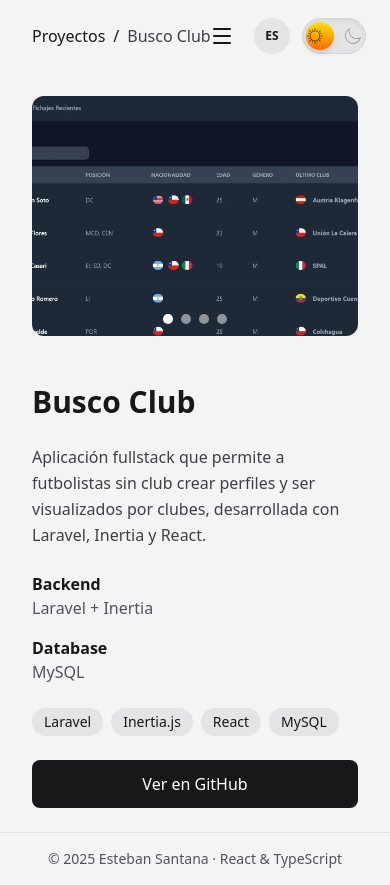
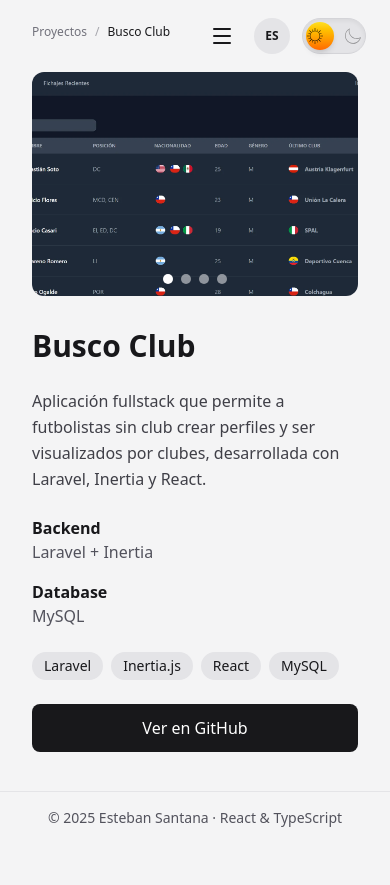
Before and after one commit to bsantanag95/proyecto_portafolio, a React (Vite) app: page /projects/busco-club in a window 390 px wide. After the commit the page ends 844 px from the top, so only its background shows below. Built offline with nearby package versions, Linux system fonts and the light colour scheme.

Commit message:
ui(projects): refine carousel, breadcumb and skeleton responsive UX

```diff
--- a/src/components/Projects/ProjectBreadcrumb.tsx
+++ b/src/components/Projects/ProjectBreadcrumb.tsx
@@ -1,4 +1,4 @@
-import { motion } from "framer-motion";
+import { motion, useReducedMotion } from "framer-motion";
 import { Link } from "react-router-dom";
 import { useLanguage } from "../../hooks/useLanguage";
 
@@ -8,18 +8,37 @@ interface Props {
 
 const ProjectBreadcrumb = ({ title }: Props) => {
   const { t } = useLanguage();
+  const reduceMotion = useReducedMotion();
 
   return (
     <motion.nav
-      initial={{ y: -6, opacity: 0 }}
-      animate={{ y: 0, opacity: 1 }}
-      transition={{ duration: 0.25, ease: "easeInOut" }}
+      initial={{ opacity: 0, y: reduceMotion ? 0 : -8 }}
+      animate={{ opacity: 1, y: 0 }}
+      transition={{ duration: reduceMotion ? 0 : 0.3, ease: "easeOut" }}
+      className="
+        flex items-center gap-2
+        text-xs sm:text-sm
+        text-zinc-500 dark:text-zinc-400
+        max-w-full
+      "
     >
-      <Link to="/projects" className="hover:text-zinc-700 dark:text-zinc-300">
+      <Link
+        to="/projects"
+        className="hover:text-zinc-900 dark:hover:text-zinc-100 transition"
+      >
         {t.projects.breadcrumb}
       </Link>
-      <span className="mx-2">/</span>
-      <span className="text-zinc-700 dark:text-zinc-300">{title}</span>
+
+      <span className="opacity-60">/</span>
+
+      <span
+        className="
+          font-medium text-zinc-900 dark:text-zinc-100
+          truncate
+        "
+      >
+        {title}
+      </span>
     </motion.nav>
   );
 };
--- a/src/components/Projects/ProjectCarousel.tsx
+++ b/src/components/Projects/ProjectCarousel.tsx
@@ -40,16 +40,24 @@ const ProjectCarousel = ({ images, onImageLoad }: Props) => {
   return (
     <div
       ref={containerRef}
-      className="relative w-full overflow-hidden rounded-xl"
       tabIndex={0}
       aria-label="Project images carousel"
+      className="
+        relative w-full overflow-hidden rounded-xl
+        focus:outline-none focus-visible:ring-2
+        focus-visible:ring-zinc-400 dark:focus-visible:ring-zinc-600
+      "
     >
       <AnimatePresence initial={false}>
         <motion.img
           key={images[index]}
           src={images[index]}
           alt={`Project screenshot ${index + 1}`}
-          className="h-60 sm:h-90 w-full object-cover"
+          aria-live="polite"
+          className="
+            h-56 sm:h-80 md:h-96
+            w-full object-cover
+          "
           onLoad={onImageLoad}
           initial={{ x: 50, opacity: 0 }}
           animate={{ x: 0, opacity: 1 }}
@@ -66,6 +74,8 @@ const ProjectCarousel = ({ images, onImageLoad }: Props) => {
           }}
         />
       </AnimatePresence>
+
+      {/* Indicators */}
       <div className="absolute bottom-3 left-1/2 -translate-x-1/2 flex gap-2">
         {images.map((_, i) => (
           <button
@@ -73,27 +83,34 @@ const ProjectCarousel = ({ images, onImageLoad }: Props) => {
             onClick={() => setIndex(i)}
             aria-label={`Go to image ${i + 1}`}
             className={`
-        h-2.5 w-2.5 rounded-full
-        transition
-        ${i === index ? "bg-white" : "bg-white/50 hover:bg-white/80"}
-      `}
+              h-2.5 w-2.5 rounded-full transition
+              ${i === index ? "bg-white" : "bg-white/50 hover:bg-white/80"}
+            `}
           />
         ))}
       </div>
+
+      {/* Desktop arrows */}
       <button
         onClick={prev}
-        className="hidden sm:flex absolute left-2 top-1/2 -translate-y-1/2
-    h-9 w-9 items-center justify-center rounded-full
-    bg-black/40 text-white hover:bg-black/60"
+        className="
+          hidden sm:flex absolute left-2 top-1/2 -translate-y-1/2
+          h-9 w-9 items-center justify-center rounded-full
+          bg-black/40 text-white hover:bg-black/60
+        "
+        aria-hidden
       >
         ‹
       </button>
 
       <button
         onClick={next}
-        className="hidden sm:flex absolute right-2 top-1/2 -translate-y-1/2
-    h-9 w-9 items-center justify-center rounded-full
-    bg-black/40 text-white hover:bg-black/60"
+        className="
+          hidden sm:flex absolute right-2 top-1/2 -translate-y-1/2
+          h-9 w-9 items-center justify-center rounded-full
+          bg-black/40 text-white hover:bg-black/60
+        "
+        aria-hidden
       >
         ›
       </button>
--- a/src/components/Projects/ProjectCarouselSkeleton.tsx
+++ b/src/components/Projects/ProjectCarouselSkeleton.tsx
@@ -1,7 +1,13 @@
 const ProjectCarouselSkeleton = () => {
   return (
     <div className="relative w-full overflow-hidden rounded-xl">
-      <div className="h-60 sm:h-90 w-full animate-pulse bg-zinc-200 dark:bg-zinc-800" />
+      <div
+        className="
+          h-56 sm:h-80 md:h-96
+          w-full animate-pulse
+          bg-zinc-200 dark:bg-zinc-800
+        "
+      />
       <div className="absolute bottom-3 left-1/2 -translate-x-1/2 flex gap-2">
         {Array.from({ length: 3 }).map((_, i) => (
           <span
--- a/src/data/projects.ts
+++ b/src/data/projects.ts
@@ -6,6 +6,26 @@ export const projects: Project[] = [
     title: {
       es: "Pokédex con API de Pokémon",
       en: "Pokédex with Pokémon API",
+    },
+    intro: {
+      es: "Simple Pokedex que consume la PokéAPI y muestra funciones de búsqueda y detalles en forma de cartas.",
+      en: "Simple Pokedex that consumes the PokéAPI and displays search and detail features in card format.",
+    },
+    role: {
+      es: "Desarrollo full-stack completo, desde la arquitectura hasta la experiencia de usuario.",
+      en: "End-to-end full-stack development, from architecture to user experience.",
+    },
+    highlights: {
+      es: [
+        "Autenticación y roles de usuario",
+        "Relaciones many-to-many entre jugadores y clubes",
+        "Frontend desacoplado con Inertia + React",
+      ],
+      en: [
+        "User authentication and roles",
+        "Many-to-many relationships between players and clubs",
+        "Decoupled frontend using Inertia + React",
+      ],
     },
     summary: {
       es: "Aplicación frontend que consume una API externa.",
@@ -33,6 +53,26 @@ export const projects: Project[] = [
       es: "Catálogo GIS de Unidades Constructivas",
       en: "GIS Construction Units Catalog",
     },
+    intro: {
+      es: "Plataforma para gestionar unidades constructivas.",
+      en: "Platform to manage construction units.",
+    },
+    role: {
+      es: "Desarrollo full-stack completo, desde la arquitectura hasta la experiencia de usuario.",
+      en: "End-to-end full-stack development, from architecture to user experience.",
+    },
+    highlights: {
+      es: [
+        "Autenticación y roles de usuario",
+        "Relaciones many-to-many entre jugadores y clubes",
+        "Frontend desacoplado con Inertia + React",
+      ],
+      en: [
+        "User authentication and roles",
+        "Many-to-many relationships between players and clubs",
+        "Decoupled frontend using Inertia + React",
+      ],
+    },
     summary: {
       es: "Sistema de gestión con mapas y base de datos.",
       en: "Management system with maps and database.",
@@ -59,6 +99,26 @@ export const projects: Project[] = [
       es: "Busco Club",
       en: "Looking for a Club",
     },
+    intro: {
+      es: "Plataforma para conectar jugadores de fútbol sin club con equipos y representantes.",
+      en: "Platform to connect unsigned football players with clubs and agents.",
+    },
+    role: {
+      es: "Desarrollo full-stack completo, desde la arquitectura hasta la experiencia de usuario.",
+      en: "End-to-end full-stack development, from architecture to user experience.",
+    },
+    highlights: {
+      es: [
+        "Autenticación y roles de usuario",
+        "Relaciones many-to-many entre jugadores y clubes",
+        "Frontend desacoplado con Inertia + React",
+      ],
+      en: [
+        "User authentication and roles",
+        "Many-to-many relationships between players and clubs",
+        "Decoupled frontend using Inertia + React",
+      ],
+    },
     summary: {
       es: "Plataforma para futbolistas sin club.",
       en: "Platform for football players without a club.",
--- a/src/pages/Projects/ProjectDetail.tsx
+++ b/src/pages/Projects/ProjectDetail.tsx
@@ -34,15 +34,14 @@ const ProjectDetail = () => {
       exit={{ opacity: 0 }}
       transition={{ duration: shouldReduceMotion ? 0 : 0.4, ease: "easeInOut" }}
       className="
-    mx-auto
-    w-full max-w-6xl
-    px-4 sm:px-6 lg:px-8
-    space-y-12
-  "
+  mx-auto
+  w-full max-w-6xl
+  px-4 sm:px-6 lg:px-8
+  space-y-8 sm:space-y-12
+"
     >
       <ProjectBreadcrumb title={project.title[language]} />
       <div className="relative">
-        {/* Skeleton */}
         <motion.div
           initial={{ opacity: 1 }}
           animate={{ opacity: loaded ? 0 : 1 }}
@@ -52,7 +51,6 @@ const ProjectDetail = () => {
           <ProjectCarouselSkeleton />
         </motion.div>
 
-        {/* Carousel real (siempre montado) */}
         <ProjectCarousel
           images={project.images}
           onImageLoad={handleImageLoad}
--- a/src/types/projects.ts
+++ b/src/types/projects.ts
@@ -5,6 +5,22 @@ export interface Project {
     es: string;
     en: string;
   };
+
+  intro: {
+    es: string;
+    en: string;
+  };
+
+  role: {
+    es: string;
+    en: string;
+  };
+
+  highlights: {
+    es: string[];
+    en: string[];
+  };
+
   summary: {
     es: string;
     en: string;
```
